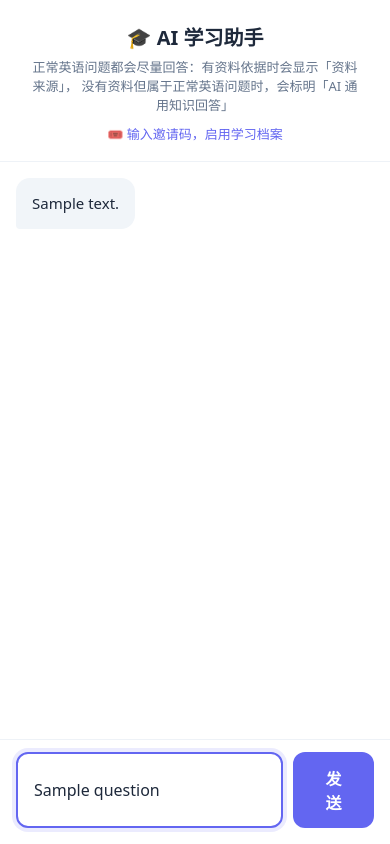
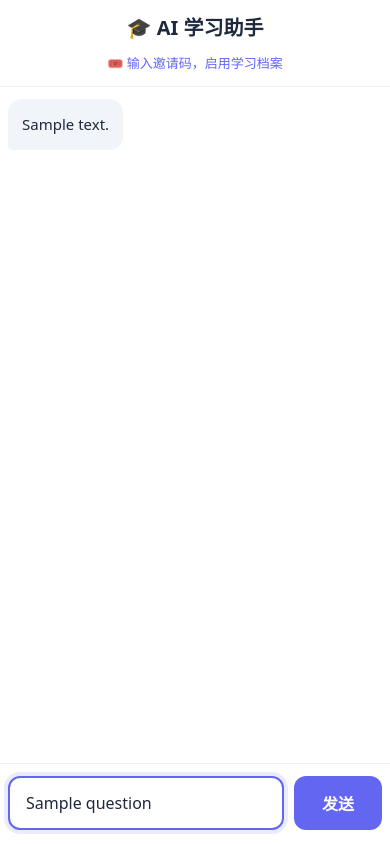
Before and after one commit to Elisha-Luo/ai_tutor, a Flask app: template templates/index.html in a window 390 px wide. Run offline with Flask 3, Linux system fonts and the light colour scheme; the template is opened without the code that fills it: most values are stand-ins (such as "Sample title", 1, 10 or a date in 2020); parts of the project's set-up code (start-up, migrations or seed data) failed here and were passed over; some libraries are stand-ins or nearby versions.

Commit message:
feat: give phone screens more room for long answers
Phone-only CSS (<=480px): let AI answers use nearly the full width, tighten
the header and hide the two-line subtitle once a conversation is underway,
loosen paragraph/list spacing for long bilingual answers, and widen the tap
target of the profile link. No font size is changed.

Desktop layout is pixel-identical (verified by an image diff at 1024x900);
no script, event or request logic was touched.

Local commit only: not pushed, not deployed.

```diff
--- a/templates/index.html
+++ b/templates/index.html
@@ -314,25 +314,68 @@
         max-width: none;                     /* 取消最大宽度限制 */
         border-radius: 0;                    /* 手机上没有圆角更好看 */
       }
+
+      /* ---------- 手机上的阅读体验：宽度还给回答，高度还给对话 ---------- */
+      /* 【只动留白，不动字号】手机阅读吃力时，第一反应往往是「缩小字号塞更多字」，
+         但那正好是错的：字越小越难读。所以这一节里 font-size 一个都没改。 */
+
+      .chat-header {                         /* 顶部标题栏 */
+        padding: 12px 14px 10px;             /* 桌面是 22/28/18：手机上这段说明一直占着，压缩它 */
+      }
+      h1 {                                   /* 大标题 */
+        margin: 0 0 4px;                     /* 标题和下面说明之间的空隙收紧 */
+      }
+      .nav {                                 /* 「我的学习档案」那一行 */
+        margin: 8px 0 0;                     /* 上边距收紧 */
+      }
+      .nav a {                               /* 档案入口链接本身 */
+        display: inline-block;               /* 让它能带内边距 */
+        padding: 4px 6px;                    /* 扩大手指可点区域（字号保持不变） */
+      }
+      .chat.in-chat .subtitle {              /* 已经开始聊天了（由模板加 in-chat 标记） */
+        display: none;                       /* 两行说明是「进来之前」看的；开聊后让位给对话 */
+      }
+
       .messages {                            /* 对话区 */
-        padding: 16px;                       /* 内边距缩小，小屏幕上留更多空间给内容 */
+        padding: 12px 8px;                   /* 左右从 16 收到 8：气泡多用的就是这部分宽度 */
       }
+      .msg.ai .bubble {                      /* AI 回答气泡 */
+        max-width: 96%;                      /* 78% → 96%：一行能多放几个字，中英混排换行明显变少 */
+      }
+      .msg.user .bubble {                    /* 自己说的话 */
+        max-width: 88%;                      /* 也跟着放宽，但仍留出「左 AI / 右自己」的差别 */
+      }
+      .bubble {                              /* 所有气泡 */
+        padding: 12px 14px;                  /* 左右内边距 16 → 14，正文可用宽度再多一点 */
+      }
+      .msg.ai .bubble p {                    /* 回答里的段落 */
+        margin: 0 0 12px;                    /* 10 → 12：中英混排的长段落之间更容易分清 */
+      }
+      .msg.ai .bubble ul,                    /* 回答里的列表 */
+      .msg.ai .bubble ol {
+        margin: 0 0 12px;                    /* 和段落用同样的底部间距 */
+        padding-left: 18px;                  /* 缩进 22 → 18：换行的第二行不会被挤得太窄 */
+      }
+      .msg.ai .bubble li {                   /* 列表里的每一项 */
+        margin-bottom: 6px;                  /* 4 → 6：一项占两行时，项与项之间不至于糊成一片 */
+      }
+
       .composer {                            /* 输入栏 */
-        padding: 12px 16px 16px;             /* 内边距缩小 */
+        padding: 12px 8px 14px;              /* 左右跟着对话区收窄，输入框和按钮都更宽 */
       }
       .error {                               /* 错误提示条 */
-        margin: 0 16px;                      /* 左右间距跟着缩小，保持对齐 */
+        margin: 0 8px;                       /* 左右间距跟着收敛，保持对齐 */
       }
       .status {                              /* 正在思考的提示条 */
-        margin-left: 16px;                   /* 左右间距跟着缩小，和其它元素保持对齐 */
-        margin-right: 16px;                  /* 右边同理 */
+        margin-left: 8px;                    /* 左右同理 */
+        margin-right: 8px;
       }
     }
   </style>
 </head>
 
 <body>                                       <!-- 下面开始是页面上能看到的内容 -->
-  <div class="chat">                         <!-- 整个聊天面板 -->
+  <div class="chat{% if history %} in-chat{% endif %}">   <!-- 整个聊天面板；已经开聊时多一个 in-chat 标记（手机端用它收起顶部说明文字） -->
 
     <header class="chat-header">             <!-- 顶部标题栏 -->
       <h1>🎓 AI 学习助手</h1>                 <!-- 大标题 -->
```
